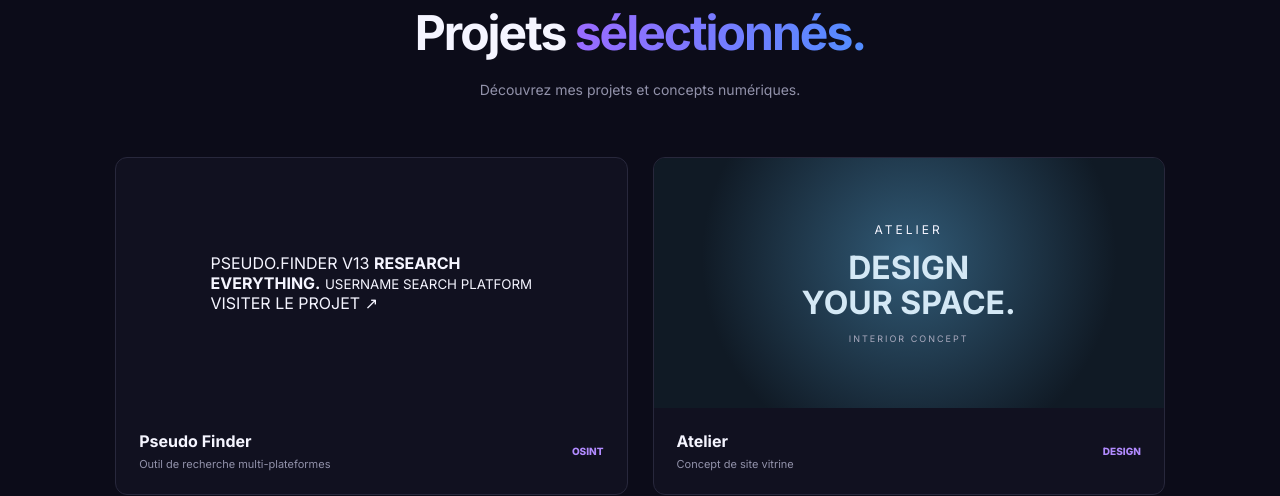
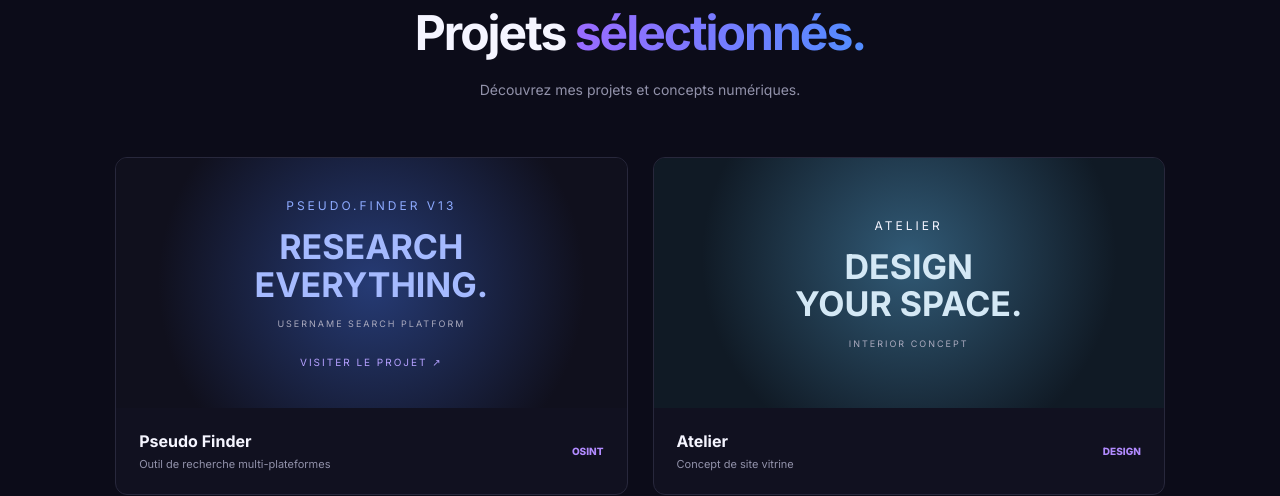
Before and after one commit to onixytb/Studio-web, a plain HTML site: page index.html in a window 1280 px wide. Shown: the part 1670-2166 px from the top of the page. Drawn offline with Linux system fonts and the light colour scheme.

Commit message:
Update style.css

```diff
--- a/style.css
+++ b/style.css
@@ -17,8 +17,8 @@ body {
 }
 
 a {
+  color: inherit;
   text-decoration: none;
-  color: inherit;
 }
 
 button, input, textarea, select {
@@ -31,7 +31,7 @@ button, input, textarea, select {
   display: flex;
   align-items: center;
   justify-content: space-between;
-  background: rgba(9, 9, 20, 0.94);
+  background: rgba(9, 9, 20, .95);
   border-bottom: 1px solid #202035;
   position: sticky;
   top: 0;
@@ -45,8 +45,7 @@ button, input, textarea, select {
   letter-spacing: -1px;
 }
 
-.logo span,
-.preview-logo span {
+.logo span, .preview-logo span {
   color: #a56bff;
 }
 
@@ -89,7 +88,6 @@ button, input, textarea, select {
   grid-template-columns: 1.1fr .9fr;
   align-items: center;
   gap: 50px;
-  position: relative;
 }
 
 .hero-content {
@@ -395,54 +393,69 @@ button, input, textarea, select {
   transition: .3s;
 }
 
+.project-open {
+  display: block;
+}
+
 .project-image {
   min-height: 250px;
   display: grid;
   place-items: center;
 }
 
-.game {
-  background: radial-gradient(circle at 50% 40%, #42278b, #10101d 70%);
+.project-image.pseudo {
+  background: radial-gradient(circle at center, #263b75, #10101d 75%);
 }
 
 .business {
   background: radial-gradient(circle at 50% 40%, #315a76, #101a25 70%);
 }
 
-.mock-game,
+.mock-pseudo,
 .mock-business {
   display: flex;
   flex-direction: column;
   align-items: center;
-  gap: 13px;
+  gap: 15px;
+  text-align: center;
 }
 
-.mock-game > span,
+.mock-pseudo span,
 .mock-business > span {
+  font-size: 12px;
   letter-spacing: 3px;
-  font-size: 12px;
 }
 
-.mock-game strong,
+.mock-pseudo span {
+  color: #8daaff;
+}
+
+.mock-pseudo strong,
 .mock-business strong {
-  font-size: 32px;
-  text-align: center;
+  font-size: 34px;
   line-height: 1.1;
 }
 
-.mock-game strong {
-  color: #b794ff;
+.mock-pseudo strong {
+  color: #a5baff;
 }
 
 .mock-business strong {
   color: #d4e8f5;
 }
 
-.mock-game small,
+.mock-pseudo small,
 .mock-business small {
   font-size: 9px;
   letter-spacing: 2px;
   color: #aaaabe;
+}
+
+.project-visit {
+  margin-top: 12px;
+  color: #b5a0ff;
+  font-size: 10px;
+  letter-spacing: 2px;
 }
 
 .project-info {
@@ -472,7 +485,6 @@ button, input, textarea, select {
   display: grid;
   grid-template-columns: repeat(3, 1fr);
   gap: 18px;
-  align-items: stretch;
 }
 
 .price-card {
```
